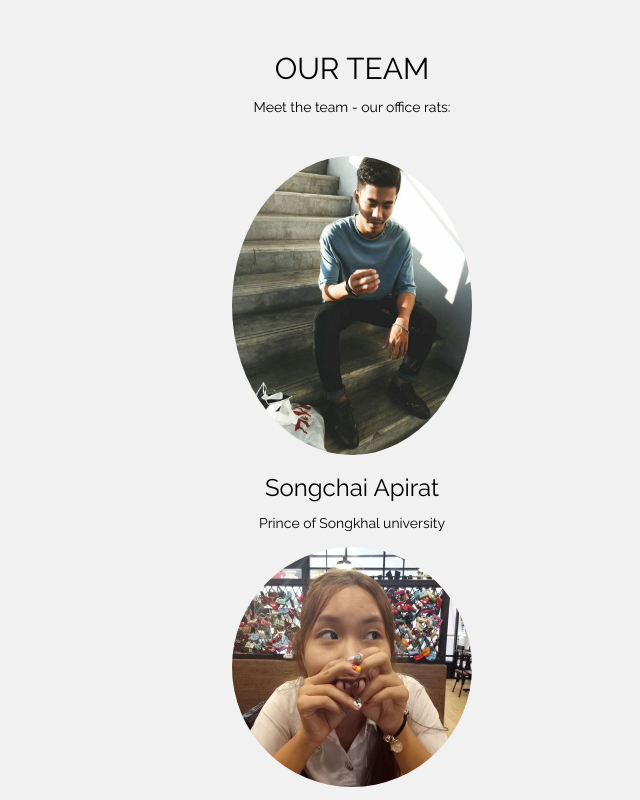
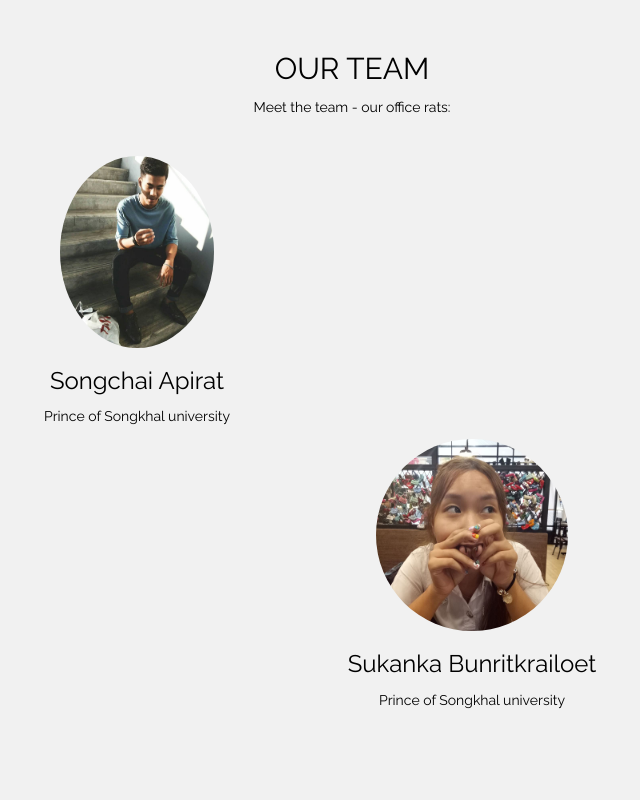
Before and after one commit to songchaiapirrat/Diaryme, a plain HTML site: page index.html in a window 1280 px wide. Shown: the part 2580-3380 px from the top of the page, without its empty margins (288-928 px from the left). Drawn offline with nearby package versions, Linux system fonts and the light colour scheme.

Commit message:
Update index.html

```diff
--- a/index.html
+++ b/index.html
@@ -180,12 +180,12 @@ body, html {
 <h2>OUR TEAM</h2>
 <p>Meet the team - our office rats:</p>
 
-<div class="w3-between"><br>
+<div class="w3-left"><br>
   <img src="img25.jpg" alt="Boss" style="width:20%" class="w3-circle w3-hover-opacity">
   <h3>Songchai Apirat</h3>
   <p>Prince of Songkhal university</p>
 </div>
-<div class="w3-center">
+<div class="w3-right">
   <img src="img26.jpg" alt="Boss" style="width:20%" class="w3-circle w3-hover-opacity">
   <h3>Sukanka  Bunritkrailoet</h3>
   <p>Prince of Songkhal university</p>
```
